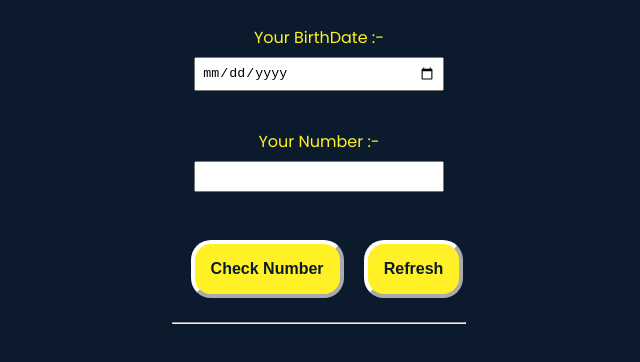
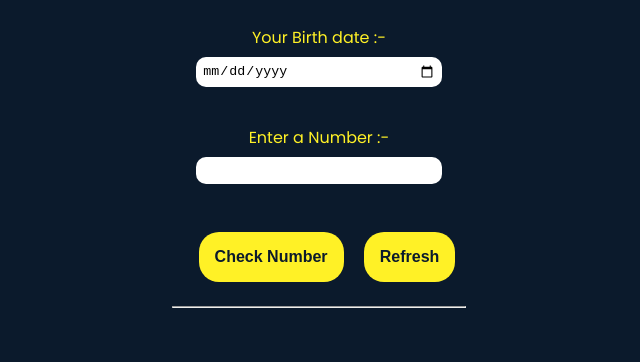
Before and after one commit to iONBain/tp-lucky-birthday-ba, a plain HTML site: page index.html in a window 1280 px wide. Shown: the part 128-490 px from the top of the page, without its empty margins (321-961 px from the left). Drawn offline with Linux system fonts and the light colour scheme.

Commit message:
styling: update

```diff
--- a/index.html
+++ b/index.html
@@ -5,7 +5,7 @@
     <meta charset="UTF-8">
     <meta http-equiv="X-UA-Compatible" content="IE=edge">
     <meta name="viewport" content="width=device-width, initial-scale=1.0">
-    <title>Lucky BDay</title>
+    <title>Lucky Birthday | BA</title>
     <link rel="stylesheet" href="style.css">
     <link rel="preconnect" href="https://fonts.googleapis.com">
     <link rel="preconnect" href="https://fonts.gstatic.com" crossorigin>
@@ -15,10 +15,10 @@
 <body>
     <div class="container">
         <h1 class="heading">Is your Birthday Lucky? </h1>
-        <label for="dob">Your BirthDate :- </label>
+        <label for="dob">Your Birth date :- </label>
         <input type="date" name="dob" id="dob">
 
-        <label for="luckyNumber">Your Number :-</label>
+        <label for="luckyNumber">Enter a Number :-</label>
         <input type="number" name="luckyNumber" id="luckyNumber">
         <div class="btns">
 
--- a/script.js
+++ b/script.js
@@ -43,5 +43,5 @@ refreshBTN.addEventListener("click", function(){
     dob.value="";
     lNumber.value="";
     outputDescription.textContent = "";
-    alert("page refreshed !")
+    alert("Page has been refreshed")
 })
--- a/style.css
+++ b/style.css
@@ -1,7 +1,7 @@
 :root {
     --p-dark: rgb(11, 26, 44);
     --p-yellow: #fff126;
-    --p-dark-yellow: #dac402;
+    --p-dark-yellow: #fca400;
 
 }
 
@@ -11,6 +11,7 @@ body {
     background-color: var(--p-dark);
     color: var(--p-yellow);
     font-family: 'Poppins', sans-serif;
+    cursor: default;
 }
 
 .container {
@@ -34,6 +35,9 @@ label {
 }
 
 input {
+    border-radius: 10px;
+    outline: none;
+    border: 0;
     margin-bottom: 2rem;
     width: 20%;
     padding: 0.4rem;
@@ -41,18 +45,21 @@ input {
 
 button {
     background-color: var(--p-yellow);
+    border: 0;
     color: var(--p-dark);
     padding: 1rem;
     border-radius: 20px;
     font-size: 1rem;
     font-weight: bold;
-    border-color: white;
-    border-width: 0.25rem;
+    /* border-color: white; */
+    /* border-width: 0.25rem; */
+    outline: none;
+    transition: all 0.5s ease;
+    cursor: pointer;
 
 }
 button:hover{
     background-color: var(--p-dark-yellow);
-    /* border-radius: 50%; */
     color: black;
 }
 hr {
```
